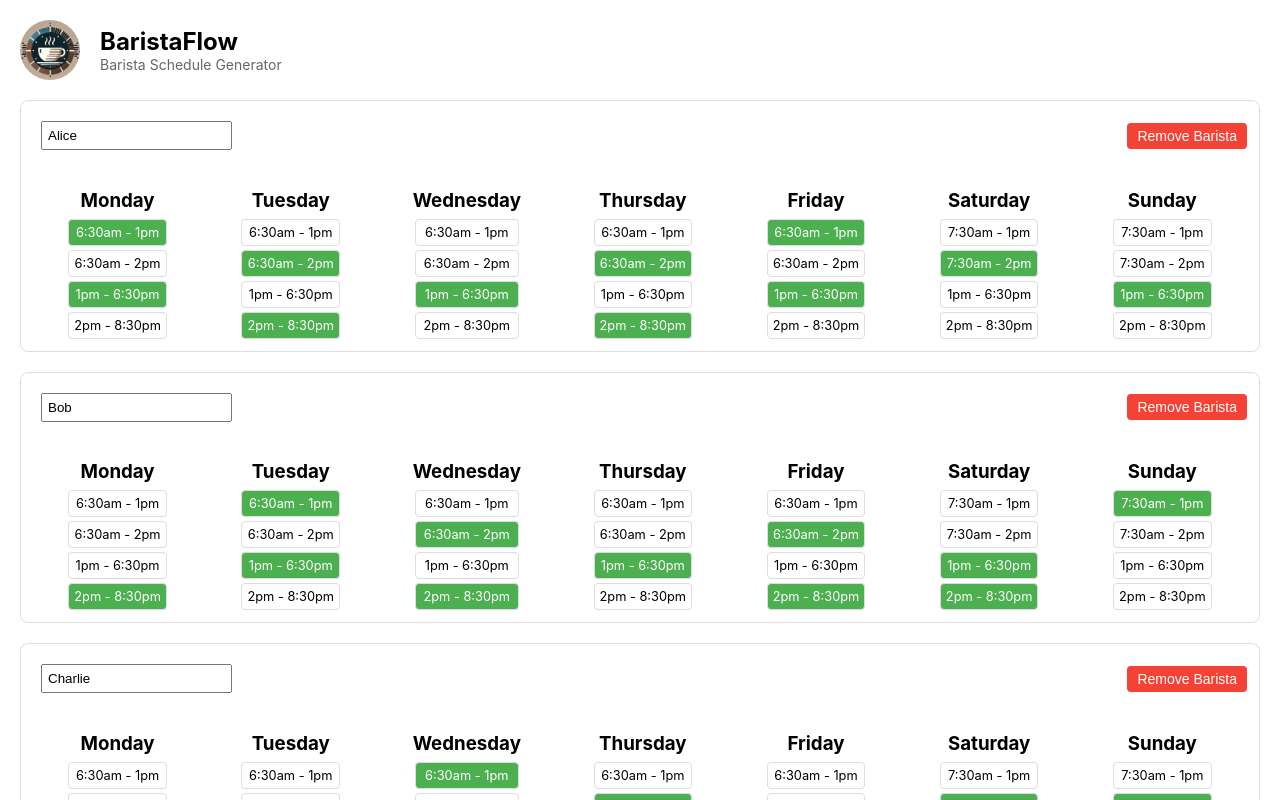
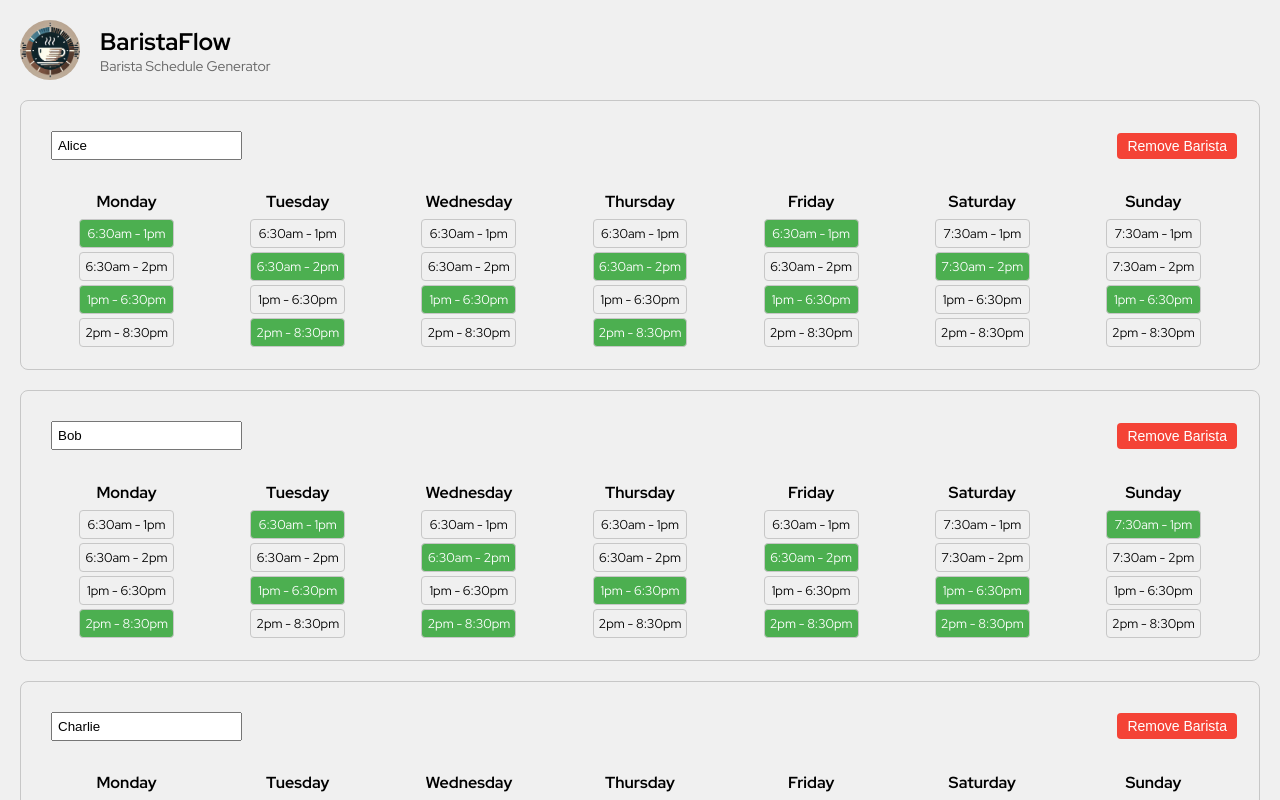
Before and after one commit to br1saturno/barista-schedule-generator, a React (Create React App) app: page / in a window 1280 px wide. Shown: the top 800 px of the page. Built offline with nearby package versions, Linux system fonts and the light colour scheme.

Commit message:
Changed font and adjusted CSS

```diff
--- a/public/index.html
+++ b/public/index.html
@@ -25,6 +25,9 @@
       Learn how to configure a non-root public URL by running `npm run build`.
     -->
     <title>BaristaFlow</title>
+    <link rel="preconnect" href="https://fonts.googleapis.com">
+    <link rel="preconnect" href="https://fonts.gstatic.com" crossorigin>
+    <link href="https://fonts.googleapis.com/css2?family=Dosis:wght@200..800&family=Red+Hat+Display:ital,wght@0,300..900;1,300..900&display=swap" rel="stylesheet">
   </head>
   <body>
     <noscript>You need to enable JavaScript to run this app.</noscript>
--- a/src/App.css
+++ b/src/App.css
@@ -1,6 +1,11 @@
+body {
+  font-family: 'Red Hat Display', sans-serif;
+}
+
 .App {
   text-align: center;
   padding: 20px;
+  background-color: #f0f0f0;
 }
 
 .header {
@@ -35,15 +40,14 @@
 
 .barista-container {
   margin-bottom: 20px;
-  border: 1px solid #ddd;
-  padding: 10px;
+  border: 1px solid #c7c7c7;
+  padding: 20px;
   border-radius: 8px;
 }
 
 .availability-grid {
   display: flex;
   justify-content: space-around;
-  margin-top: 10px;
   flex-wrap: wrap;
 }
 
@@ -57,7 +61,7 @@
   padding: 5px;
   margin: 2px;
   cursor: pointer;
-  border: 1px solid #ddd;
+  border: 1px solid #c7c7c7;
   border-radius: 4px;
   font-size: 0.8em;
 }
@@ -97,7 +101,7 @@ button {
   border-radius: 4px;
 }
 
-h3 {
+h3, h4 {
   margin-bottom: 5px;
 }
 
@@ -144,7 +148,6 @@ h3 {
   display: flex;
   justify-content: space-between;
   align-items: center;
-  margin-bottom: 10px;
 }
 
 .remove-button {
--- a/src/App.js
+++ b/src/App.js
@@ -172,7 +172,7 @@ function App() {
           <div className="availability-grid">
             {daysOfWeek.map(day => (
               <div key={day} className="day-column">
-                <h3>{day}</h3>
+                <h4>{day}</h4>
                 {(day === 'Saturday' || day === 'Sunday' ? shifts.weekend : shifts.weekday).map(shift => (
                   <div
                     key={shift}
```
